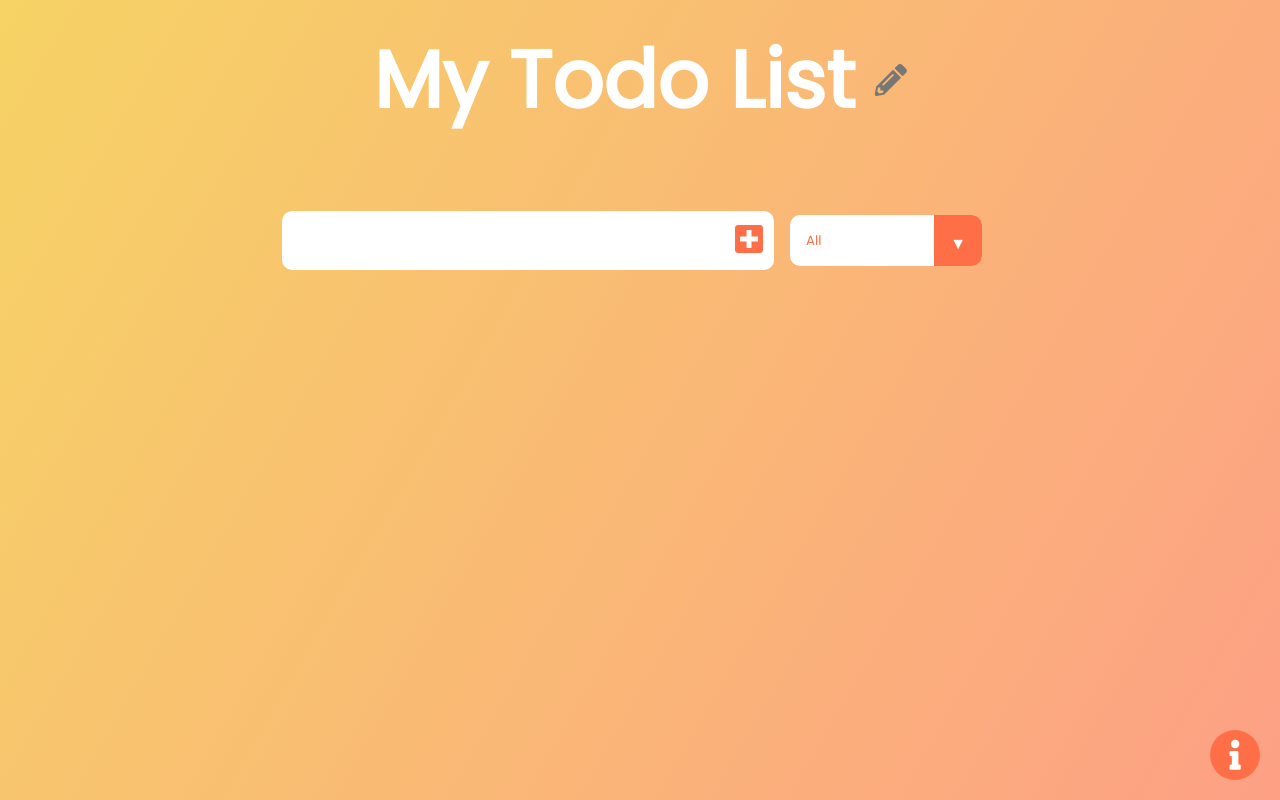
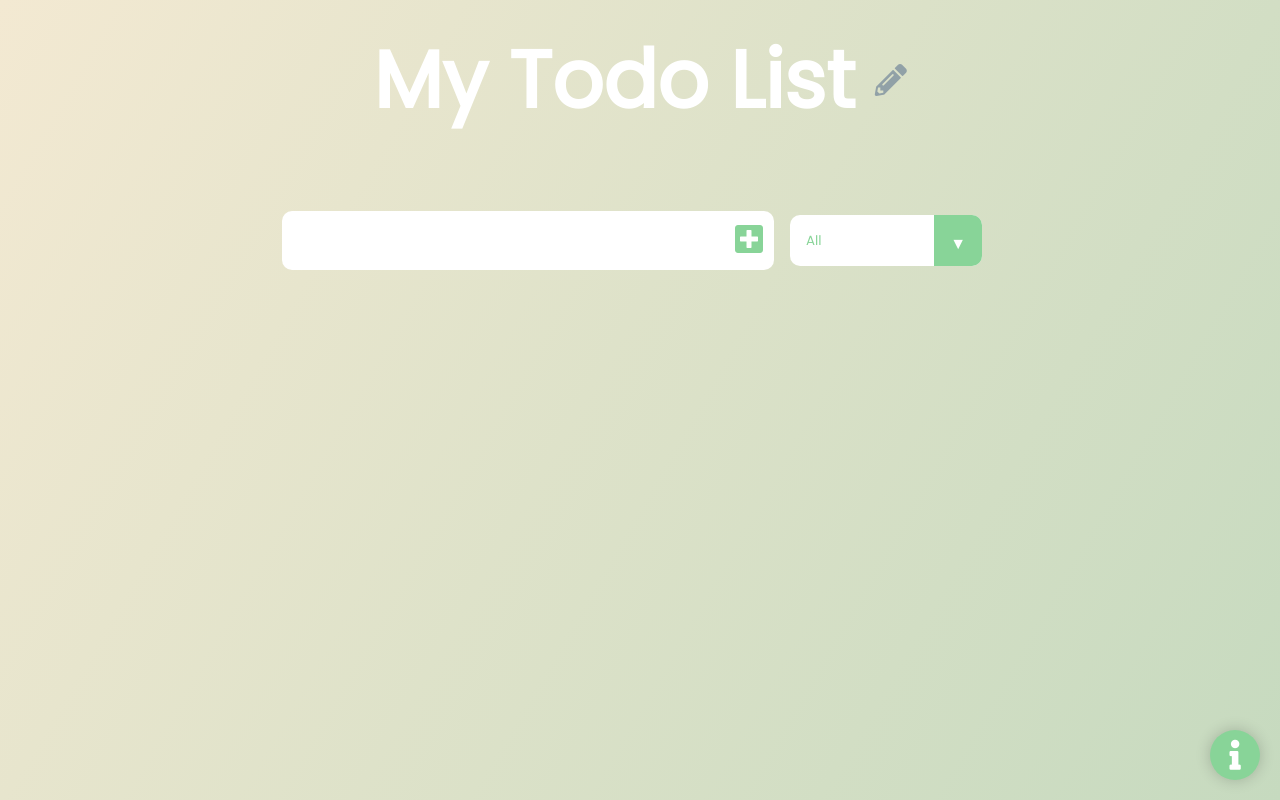
Before and after one commit to tim0-12432/todo-list, a React (Create React App) app: page / in a window 1280 px wide. Built offline with nearby package versions, Linux system fonts and the light colour scheme.

Commit message:
updated color scheme to GREEN

```diff
--- a/src/index.scss
+++ b/src/index.scss
@@ -1,11 +1,11 @@
-$bg1: #f6d365;
-$bg2: #fda085;
+$bg1: #f3e9d2;
+$bg2: #c6dabf;
 $header_color: white;
 $input_color: white;
-$accent: #ff6f47;
-$font_color: #333;
-$font_color_completed: #777;
-$checkbox: rgb(11, 212, 162);
+$accent: #88d498;
+$font_color: #114b5f;
+$font_color_completed: #91a1a7;
+$checkbox: #1a936f;
 
 * {
     margin: 0;
@@ -259,6 +259,7 @@ select {
         width: 50px;
         height: 50px;
         background: $accent;
+        box-shadow: 0 0 15px rgba($color: black, $alpha: .2);
         display: flex;
         justify-content: center;
         align-items: center;
```
